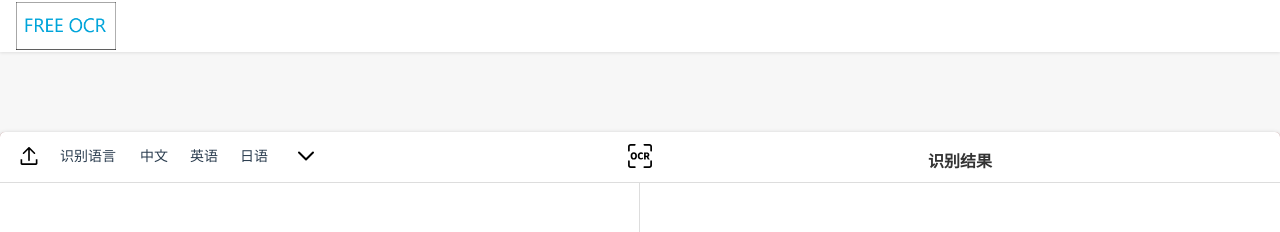
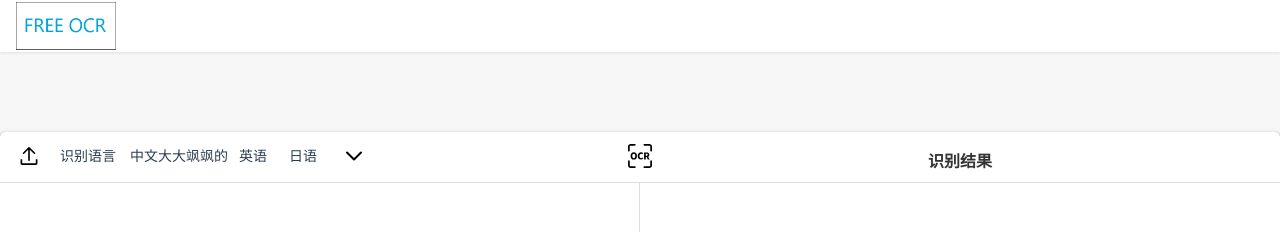
Before and after one commit to feiya1314/ocr, a Vue app in the folder ocr-web/: page / in a window 1280 px wide. Shown: the top 232 px of the page. Built offline with nearby package versions, Linux system fonts and the light colour scheme; what vue-clipboard2 would draw is missing.

Commit message:
选择语言宽度自适应

```diff
--- a/ocr-web/src/components/Ocr.vue
+++ b/ocr-web/src/components/Ocr.vue
@@ -20,17 +20,17 @@
               <CircleButton class="right-arrow common-btn" :btnImgPath="ocrImg" titleStr="开始识别" />
             </div>
             <div class="ocr-lang-div-desc" style="left:60px"><span class="ocr-lang-desc">识别语言</span></div>
+            <div class="ocr-lang-div-location">
               <div class="ocr-lang-div-container">
-
-              <div class="ocr-lang-div">
+                <div class="ocr-lang-div ocr-lang-hover">
                   <!-- <span class="ocr-lang">中文</span> -->
-                <WordButton class="ocr-lang" wordDisplay="中文" style="min-width: 50px;" />
+                  <WordButton class="ocr-lang" wordDisplay="中文大大飒飒的" style="min-width: 50px;" />
                 </div>
-              <div class="ocr-lang-div">
+                <div class="ocr-lang-div ocr-lang-hover">
                   <!-- <span class="ocr-lang">中文</span> -->
                   <WordButton class="ocr-lang" wordDisplay="英语" style="min-width: 50px;" />
                 </div>
-              <div class="ocr-lang-div">
+                <div class="ocr-lang-div ocr-lang-hover">
                   <!-- <span class="ocr-lang">中文</span> -->
                   <WordButton class="ocr-lang" wordDisplay="日语" style="min-width: 50px;" />
                 </div>
@@ -38,6 +38,7 @@
               <div class="ocr-lang-div"><span class="ocr-lang">日语</span></div> -->
                 <div class="ocr-lang-div more-lang" @click='moreLang(1212)'>
                   <CircleButton class="common-btn" :btnImgPath="downArrowImg" style="width: 48px;" titleStr="更多语言" />
+                </div>
               </div>
             </div>
           </div>
@@ -301,7 +302,6 @@ export default {
   /* padding-top: 12px; */
   font-size: 14px;
   top: 0;
-  position: absolute;
 }
 .ocr-lang-div-desc {
   height: 48px;
@@ -310,6 +310,9 @@ export default {
   min-width: 50px;
 }
 .ocr-lang-div-container {
+  display: inline-flex;
+}
+.ocr-lang-div-location {
   left: 130px;
   position: absolute;
   height: 48px;
@@ -321,7 +324,7 @@ export default {
   text-align: center;
   height: 50px;
 }
-.ocr-lang-div:hover {
+.ocr-lang-hover:hover {
   background-color: #f5f5f5;
 }
 .result-title {
--- a/ocr-web/src/components/WordButton.vue
+++ b/ocr-web/src/components/WordButton.vue
@@ -52,7 +52,8 @@ export default {
 <style scoped>
 .circle-btn-container {
   height: 48px;
-  width: 48px;
+  cursor: pointer;
+  /* width: 48px; */
 }
 
 .circle-btn-bg {
```
Lines whose indentation alone changed are shown as unchanged.
